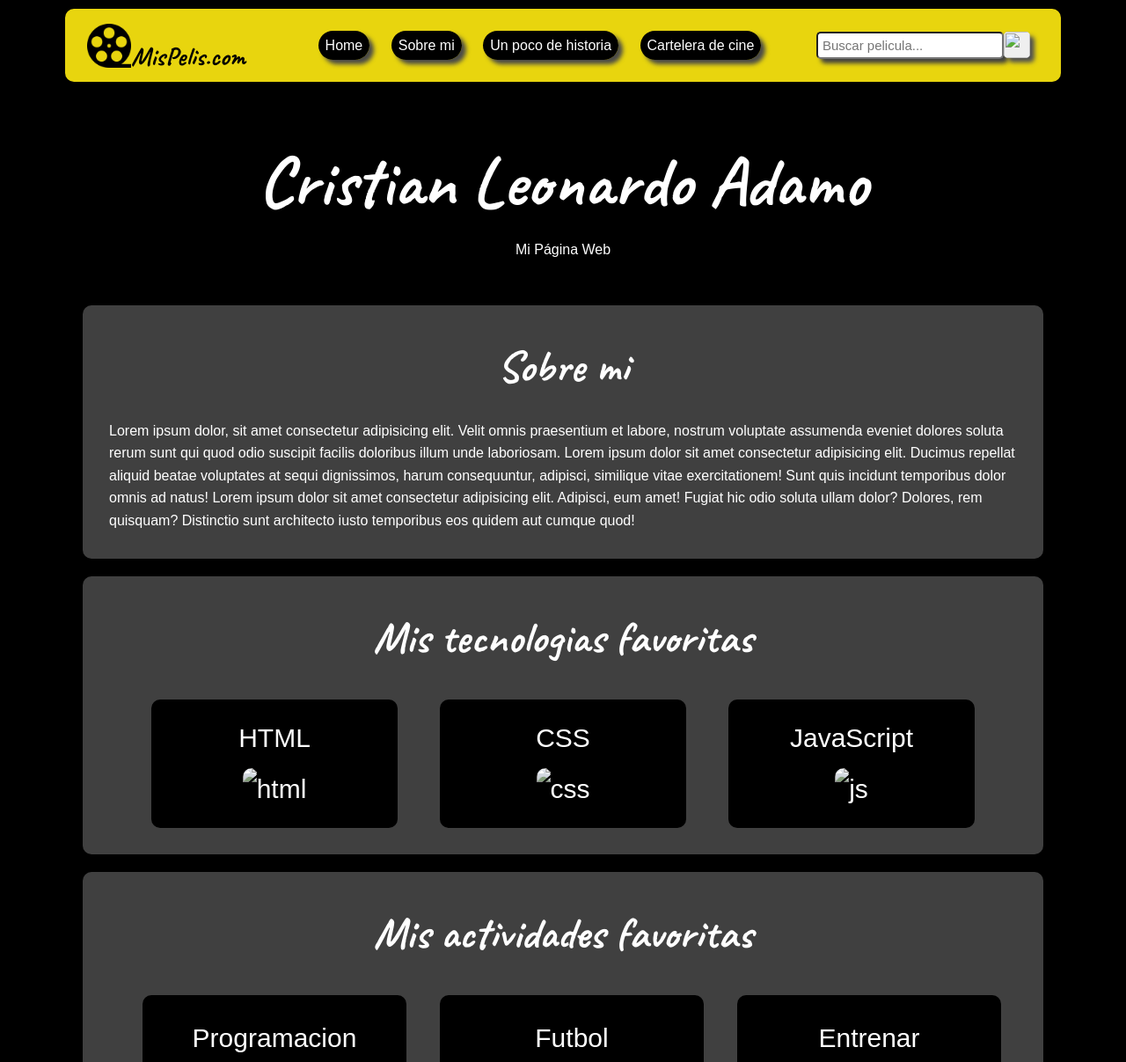
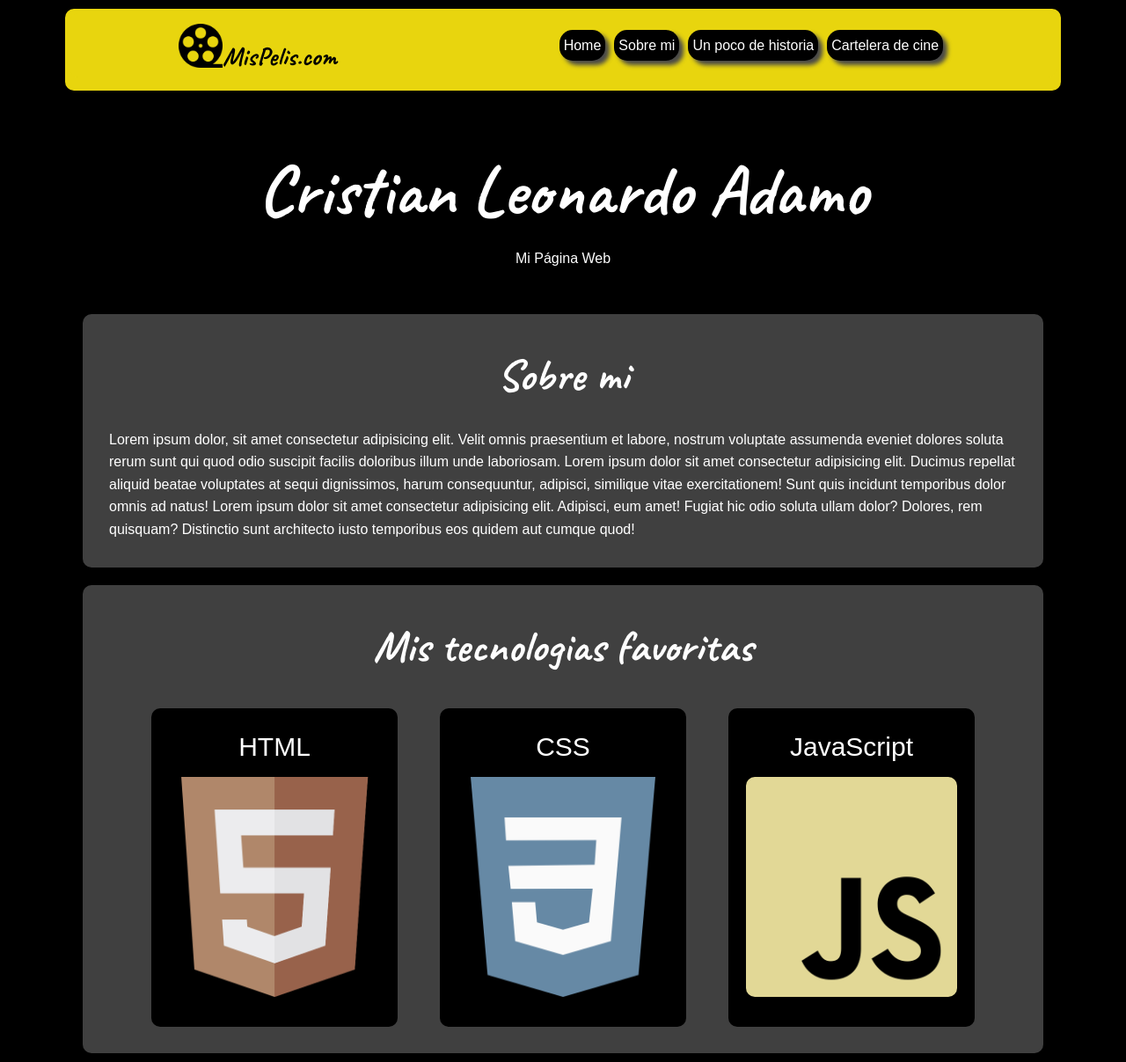
Before and after one commit to CLAdamo/Cinema, a plain HTML site: page pages/index copy.html in a window 1280 px wide. Shown: the top 1207 px of the page at 88% size. Drawn offline with Linux system fonts and the light colour scheme; files whose address does not match are found by name.

Commit message:
actualizacion header y pages

```diff
--- a/pages/index copy.html
+++ b/pages/index copy.html
@@ -28,12 +28,12 @@
                     <li><a href="https://www.cinesargentinos.com.ar/cartelera/" target="new">Cartelera de cine</a></li>
                 </ul>
             </nav>
-            <div>
+            <!-- <div>
               <form class="buscador" action="">
                 <input id="input_buscador" type="text" placeholder="Buscar pelicula...">
                 <button id="button_buscador" type="button"><img src="../styles/imagenes/buscar.png" alt=""></button>
               </form>
-            </div>
+            </div> -->
           </div>
     </header>
     <main>
@@ -55,15 +55,15 @@
                 <div class="tecnologias">
                     <div class="imagenes_tecnologias">
                         <h3>HTML</h3>
-                        <img class="imagenes" src="styles/imagenes/html.png" alt="html">
+                        <img class="imagenes" src="../styles/imagenes/html.png" alt="html">
                     </div>
                     <div class="imagenes_tecnologias">
                         <h3>CSS</h3>
-                        <img class="imagenes" src="styles/imagenes/css-3.png" alt="css">
+                        <img class="imagenes" src="../styles/imagenes/css-3.png" alt="css">
                     </div>
                     <div class="imagenes_tecnologias">
                         <h3>JavaScript</h3>
-                        <img class="imagenes" src="styles/imagenes/js.png" alt="js">
+                        <img class="imagenes" src="../styles/imagenes/js.png" alt="js">
                     </div>
                 </div>
             </article>
--- a/pages/styles copy.css
+++ b/pages/styles copy.css
@@ -25,20 +25,52 @@ header input {
 }
 
 .header {
+  background-color: rgb(232, 213, 14);
+  /* background-color: black; */
   display: flex;
-  justify-content: space-between;
+  justify-content: space-around;
+  /* align-items: flex-end; */
   align-items: center;
+  border-radius: 10px;
+  margin-bottom: 10px;
+  flex-wrap: wrap;
+  align-content: center;
+  flex-direction: row;
+}
+
+.imagen_logo {
+  height: 50px;
+  width: 50px;
+}
+
+.contenedor_logo{
+  /* background-color: rgb(21, 0, 255); */
+  display: flex;
+  align-items: center;
+  /* margin-right: 70px; */
+}
+
+.contenedor_logo h3{
+  font-family: 'Caveat', cursive;
+  font-size: 30px;
+  margin-top: 25px;
+}
+.botonera_header{
+  /* background-color: aqua; */
+  display: flex;
+  align-content: center;
 }
 
 .header li{
+  /* height: 40px; */
   background-color: black;
   color: white;
-  padding: 8px;
-  display: inline;
-  margin-left: 20px;
+  padding: 5px;
+  margin: 5px;
+  text-align: center;
   align-items: center;
   justify-content: center;
-  border-radius: 20px;
+  border-radius: 15px;
   box-shadow: 5px 5px 5px rgb(73, 73, 73);
 }
 
@@ -46,48 +78,6 @@ header input {
   color: red;
 }
 
-.imagen_logo {
-  height: 50px;
-  width: 50px;
-}
-.contenedor_logo{
-  /* background-color: rgb(21, 0, 255); */
-  display: flex;
-  align-items: center;
-  margin-left: 20px;
-}
-
-.contenedor_logo h3{
-  font-family: 'Caveat', cursive;
-  font-size: 30px;
-  margin-top: 25px;
-}
-
-.buscador{
-  display: flex;
-  margin-right: 30px;
-  /* background-color: aqua; */
-}
-
-#button_buscador{
-  /* background-color: red; */
-  border-radius: 5px;
-  border: inherit;
-  width: 30px;
-  height: 30px;
-  padding: 0;
-  box-shadow: 5px 5px 5px rgb(81, 81, 81);
-}
-
-#button_buscador img{
-  width: 100%;
-  height: 100%;
-  border-radius: 5px;
-}
-
-#button_buscador img:hover{
-  background-color: red;
-}
 
 footer{
   width: 80%;
--- a/scripts/index.js
+++ b/scripts/index.js
@@ -131,7 +131,7 @@ const peliculaToHtml = ({ title, year, director, duration, genre, rate, poster }
 
 const imagenHeaderToHtml = (pelicula) => {
   // Extrae propiedades del objeto pelicula utilizando destructuring
-  const { title, year, director, duration, genre, rate, poster } = pelicula;
+  const { title, year, director, duration, genre, poster } = pelicula;
 
   const contenedor = document.createElement("div");
 
@@ -139,8 +139,12 @@ const imagenHeaderToHtml = (pelicula) => {
   `
   <div class="tarjeta_header" style="background-image: url(${poster})">
     <div class="nombre_header">
-      <h3>${title}</h3>
-      <h2 class="estreno">${year}</h2>
+      <div class="title">
+        <h3>${title}</h3>
+      </div>
+      <div class="estreno">
+        <h2>${year}</h2>
+      </div>
       <div class="elementos_tarjeta_header">
         <p><strong>Duracion: </strong>${duration}</p>
         <p><strong>Genero: </strong>${genre.join(", ")}</p>
@@ -200,7 +204,7 @@ const headerImagen = () => {
 };
 
 peliculas();
-setInterval(headerImagen, 5000);
+setInterval(headerImagen, 6000);
 
 
 // https://students-api.2.us-1.fl0.io/movies
--- a/styles/styles.css
+++ b/styles/styles.css
@@ -1,4 +1,5 @@
 body {
+  background-color: black;
   padding: 10px;
   width: 90%;
   margin-left: auto;
@@ -6,7 +7,7 @@ body {
 }
 
 header{
-  background-color: rgb(232, 213, 14);
+  /* background-color: black; */
   height: auto;
   padding: 5px;
   border-radius: 10px;
@@ -27,7 +28,7 @@ footer{
   justify-content: space-around;;
   align-items: center;
   height: auto;
-  padding: 10px;
+  padding: 5px;
   border-radius: 10px;
 }
 
@@ -38,20 +39,52 @@ footer h3{
 }
 
 .header {
+  background-color: rgb(232, 213, 14);
+  /* background-color: black; */
   display: flex;
-  justify-content: space-between;
+  justify-content: space-around;
+  /* align-items: flex-end; */
   align-items: center;
+  border-radius: 10px;
+  margin-bottom: 10px;
+  flex-wrap: wrap;
+  align-content: center;
+  flex-direction: row;
+}
+
+.imagen_logo {
+  height: 50px;
+  width: 50px;
+}
+
+.contenedor_logo{
+  /* background-color: rgb(21, 0, 255); */
+  display: flex;
+  align-items: center;
+  /* margin-right: 70px; */
+}
+
+.contenedor_logo h3{
+  font-family: 'Caveat', cursive;
+  font-size: 30px;
+  margin-top: 25px;
+}
+.botonera_header{
+  /* background-color: aqua; */
+  display: flex;
+  align-content: center;
 }
 
 .header li{
+  /* height: 40px; */
   background-color: black;
   color: white;
-  padding: 8px;
-  display: inline;
-  margin-left: 20px;
+  padding: 5px;
+  margin: 5px;
+  text-align: center;
   align-items: center;
   justify-content: center;
-  border-radius: 20px;
+  border-radius: 15px;
   box-shadow: 5px 5px 5px rgb(73, 73, 73);
 }
 
@@ -59,27 +92,91 @@ footer h3{
   color: red;
 }
 
-.imagen_logo {
-  height: 50px;
-  width: 50px;
-}
-.contenedor_logo{
-  /* background-color: rgb(21, 0, 255); */
+
+/*//////////////////////////////////////////////////////////////////////////////////*/
+
+.tarjeta_header{
+  color: white;
+  text-shadow: 1px 1px 15px black;
+  margin-top: 2px;
+  background-color: black;
+  background-size: 400px 500px;
+  background-position: 0px -50px;
+  /* background-repeat: no-repeat; */
+  /* background-size: cover; */
   display: flex;
-  align-items: center;
-  margin-left: 20px;
+  /* justify-content: flex-end; */
+  width: 90%;
+  height: 320px;
+  margin-left: auto;
+  margin-right: auto;
+  border-radius: 5px;
 }
 
-.contenedor_logo h3{
-  font-family: 'Caveat', cursive;
-  font-size: 30px;
-  margin-top: 25px;
+.nombre_header {
+  background-color: rgba(0, 0, 0, 0.8);
+  border-radius: 5px;
+  width: 40%;
+  text-align: center;
 }
 
+.title{
+  /* background-color: blueviolet; */
+  font-family: 'Caveat', cursive;
+  font-size: 44px;
+  height: 130px;
+  display: flex;
+  justify-content: center;
+  align-items: center;
+  overflow: hidden;
+  text-overflow: ellipsis;
+  font-weight: bold;
+  /* margin-top: 10px; */
+  margin-bottom: 10px;
+}
+
+.nombre_header .estreno{
+  margin-left: 40%;
+  font-size: 20px;
+  width: 80px;
+}
+
+.elementos_tarjeta_header p{
+  font-size: 18px;
+}
+
+.elementos_tarjeta_header{
+  /* background-color: chartreuse; */
+  margin-top: 10px;
+  height: 130px;
+  display: flex;
+  flex-direction: column;
+  justify-content: center;
+  align-items: center;
+  overflow: hidden;
+  text-overflow: ellipsis;
+}
+
+
+/*//////////////////////////////////////////////////////////////////////////////////*/
+
+
+.centrado {
+  /* background-color: red; */
+  height: auto;
+  text-align: center;
+  border-radius: 10px;
+  padding: 5px;
+}
+
+
 .buscador{
+  background-color: rgb(232, 213, 14);
+  border-radius: 5px;
+  /* padding: 10px; */
   display: flex;
-  margin-right: 30px;
-  /* background-color: aqua; */
+  justify-content: space-around;
+  align-items: center;
 }
 
 #button_buscador{
@@ -102,16 +199,8 @@ footer h3{
   background-color: red;
 }
 
-.centrado {
-  /* background-color: red; */
-  height: auto;
-  text-align: center;
-  border-radius: 10px;
-  padding: 10px;
-}
-
 .seccion_peliculas{
-  margin: 10px;
+  /* margin: 10px; */
   font-size: 35px;
   font-family: 'Caveat', cursive;
 }
@@ -129,7 +218,11 @@ footer h3{
 }
 
 .tarjetas {
-  background-color: rgb(235, 235, 235);
+  /* background-color: rgb(235, 235, 235); */
+  /* background-color: rgb(40, 40, 40); */
+  flex: 0 1 10em;
+  background-color: rgba(40, 40, 40, 0.7);
+  color: white;
   height: 550px;
   width: 290px;
   text-align: center;
@@ -137,11 +230,18 @@ footer h3{
   margin: 15px;
   border-radius: 10px;
   font-size: 14px;
-  box-shadow: 5px 5px 5px rgb(73, 73, 73);
+  box-shadow: 5px 5px 5px rgb(70, 70, 70);
 }
 
 .tarjetas:hover{
-  box-shadow: 5px 5px 10px rgb(42, 41, 41), -5px -5px 10px rgb(32, 32, 32)
+  box-shadow: 5px 5px 10px rgb(150, 150, 150), -5px -5px 10px rgb(150, 150, 150);
+  background-color: rgba(250, 250, 250, 0.9);
+  color: black;
+}
+
+.tarjetas:hover .rate{
+  background-color: black;
+  color: white  ;
 }
 
 .nombre_rate{
@@ -163,8 +263,8 @@ footer h3{
 }
 
 .rate{
-  background-color: black;
-  color: white;
+  background-color: grey;
+  color: black;
   height: 35px;
   width: 40px;
   padding: 5px;
```
Also changed, not shown: index.html (+10 -4 lines).
